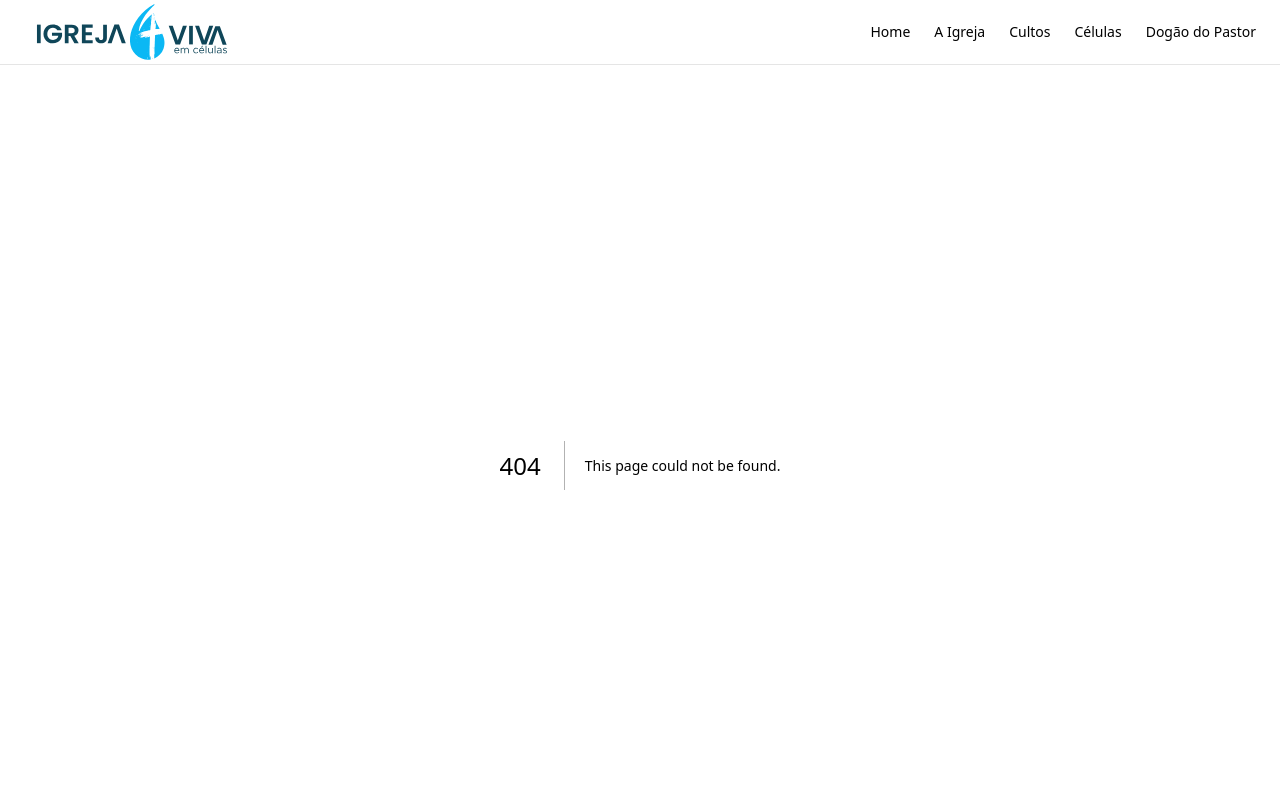
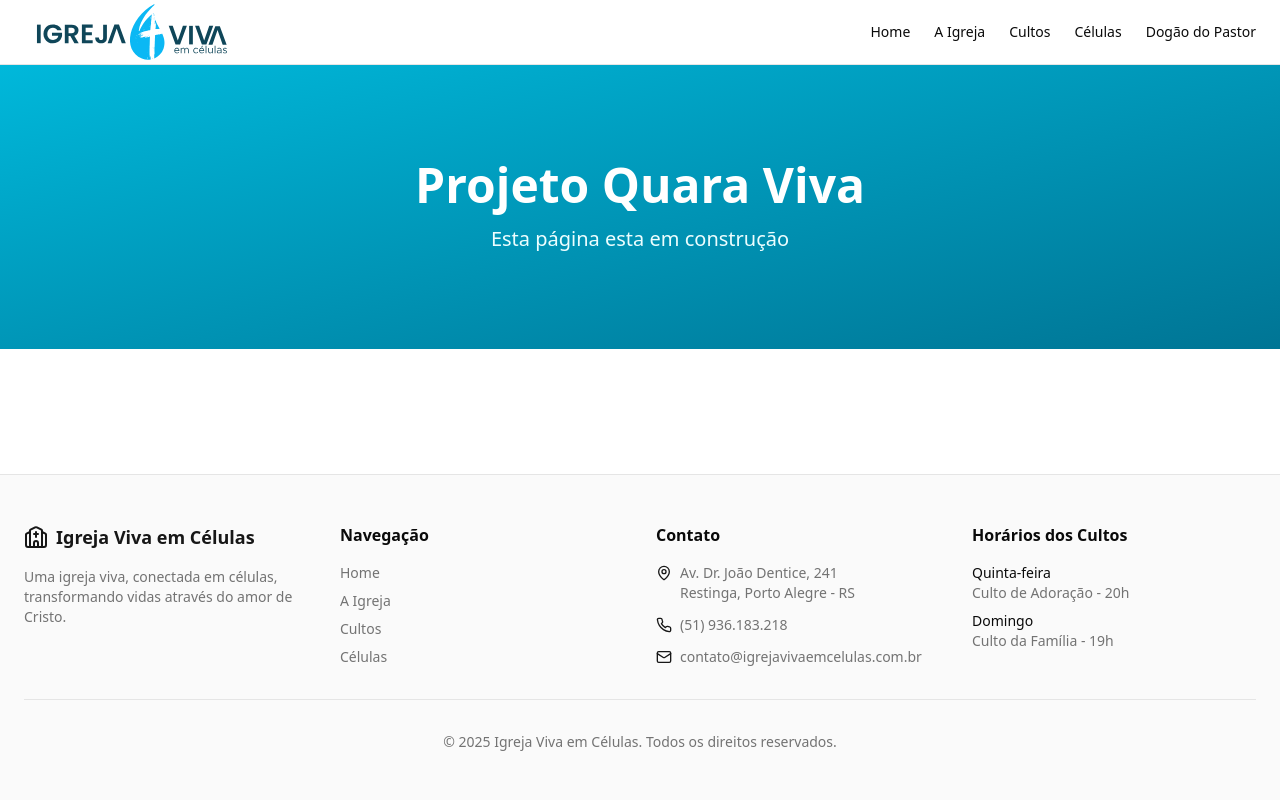
Before and after one commit to jssolucoes-e-servicos/site_ivc, a Next.js app: page /quadra-viva in a window 1280 px wide. Before the commit this address had no page. Shown: the top 800 px of the page. Built offline with nearby package versions, Linux system fonts and the light colour scheme.

Commit message:
Feat start a create new page QDV

```diff
--- /dev/null
+++ b/src/app/quadra-viva/page.tsx
@@ -0,0 +1,16 @@
+
+export default function QuadraVivaPage() {
+  return (
+    <div className="flex flex-col">
+      {/* Hero Section */}
+      <section className="bg-gradient-to-br from-cyan-500 to-cyan-700 text-white py-16 md:py-24">
+        <div className="container">
+          <div className="max-w-3xl mx-auto text-center space-y-4">
+            <h1 className="text-4xl md:text-5xl font-bold">Projeto Quara Viva</h1>
+            <p className="text-xl text-cyan-50">Esta página esta em construção</p>
+          </div>
+        </div>
+      </section>
+    </div>
+  )
+}
```
